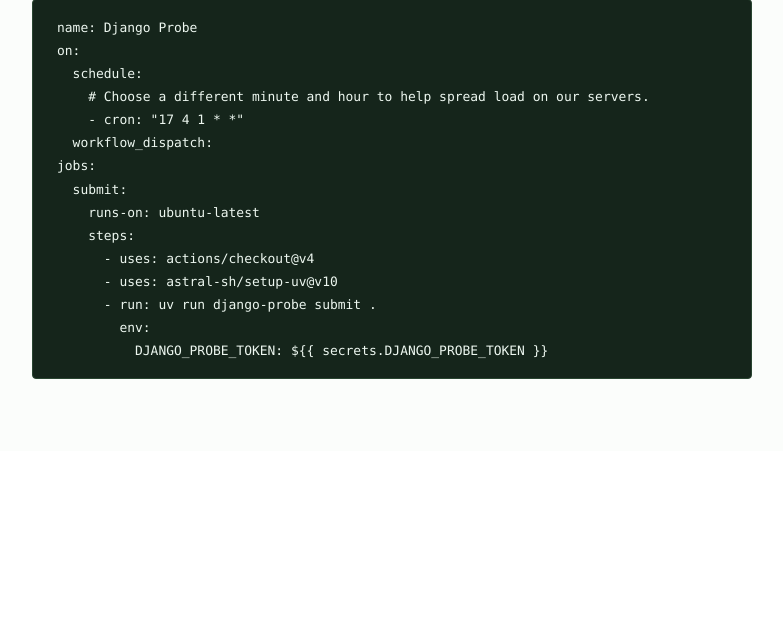
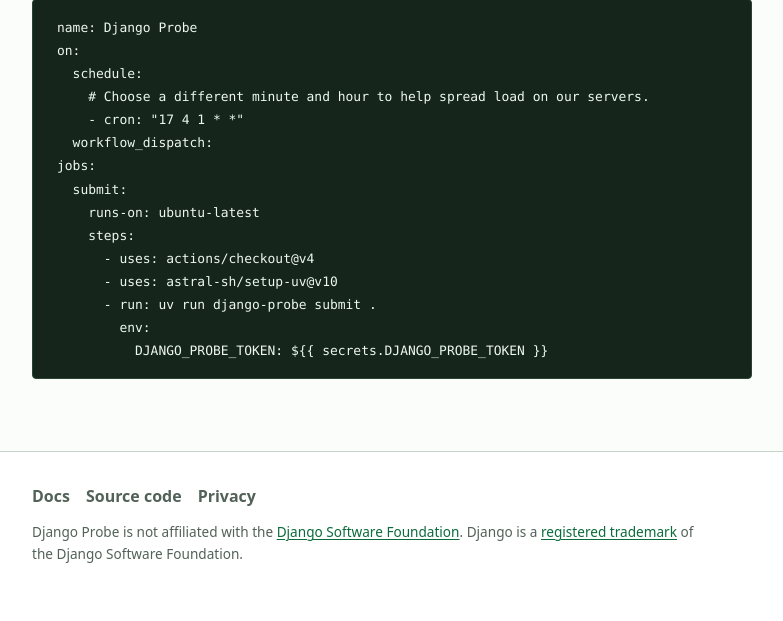
Before and after one commit to tim-schilling/django-probe, a Django app: template src/webapp/templates/home.html in a window 1280 px wide. Shown: the part 1085-1706 px from the top of the page, without its empty margins (248-1031 px from the left). Before the commit the page ends 1464 px from the top, so only its background shows below. Run offline with Django 4.2, Linux system fonts and the light colour scheme; the template is opened without the code that fills it, so the values that code supplies are empty.

Commit message:
Add footer with relevant links and trademark notice.
Fixes the GitHub repo url.

```diff
--- a/src/webapp/static/css/probe.css
+++ b/src/webapp/static/css/probe.css
@@ -43,7 +43,10 @@ html {
 }
 
 body {
+  display: flex;
+  flex-direction: column;
   margin: 0;
+  min-height: 100vh;
 }
 
 a {
@@ -212,7 +215,41 @@ pre code {
 }
 
 .site-main {
+  flex: 1;
   padding-block: var(--space-7);
+}
+
+.site-footer {
+  background: var(--color-surface);
+  border-top: 1px solid var(--color-border);
+}
+
+.site-footer__inner {
+  display: flex;
+  flex-direction: column;
+  gap: var(--space-3);
+  padding-block: var(--space-6);
+}
+
+.site-footer__links {
+  display: flex;
+  flex-wrap: wrap;
+  gap: var(--space-2) var(--space-4);
+}
+
+.site-footer__links a {
+  color: var(--color-muted);
+  font-weight: 600;
+  text-decoration: none;
+}
+
+.site-footer__links a:hover {
+  color: var(--color-accent);
+}
+
+.site-footer__trademark {
+  font-size: 0.85rem;
+  max-width: 42rem;
 }
 
 .page-header {
@@ -670,6 +707,10 @@ dialog .actions {
     padding-block: var(--space-6);
   }
 
+  .site-footer__inner {
+    padding-block: var(--space-5);
+  }
+
   .actions {
     align-items: stretch;
     flex-direction: column;
--- a/src/webapp/templates/base.html
+++ b/src/webapp/templates/base.html
@@ -38,6 +38,22 @@
     {% endif %}
     {% block content %}{% endblock %}
   </main>
+  <footer class="site-footer">
+    <div class="container site-footer__inner">
+      <nav class="site-footer__links" aria-label="Footer">
+        <a href="https://docs.djangoprobe.org/" target="_blank" rel="noopener">Docs</a>
+        <a href="https://github.com/tim-schilling/django-probe" target="_blank" rel="noopener">Source code</a>
+        <a href="https://docs.djangoprobe.org/en/latest/privacy/" target="_blank" rel="noopener">Privacy</a>
+      </nav>
+      <p class="site-footer__trademark muted">
+        Django Probe is not affiliated with the
+        <a href="https://www.djangoproject.com/foundation/" target="_blank" rel="noopener">Django Software Foundation</a>.
+        Django is a
+        <a href="https://www.djangoproject.com/trademarks/" target="_blank" rel="noopener">registered trademark</a>
+        of the Django Software Foundation.
+      </p>
+    </div>
+  </footer>
   {% block scripts %}{% endblock %}
 </body>
 </html>
```
